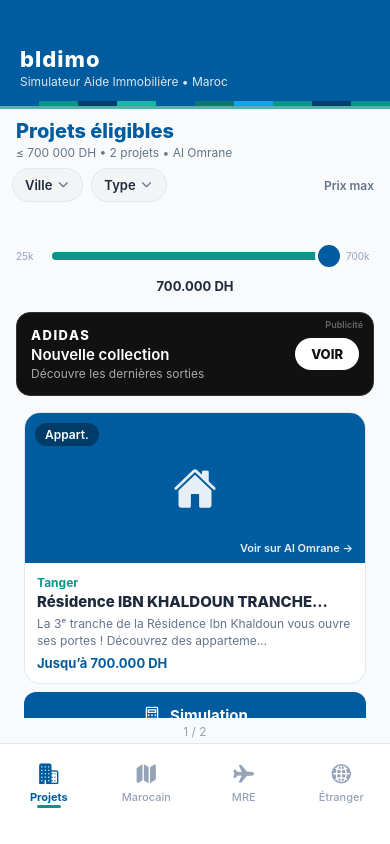
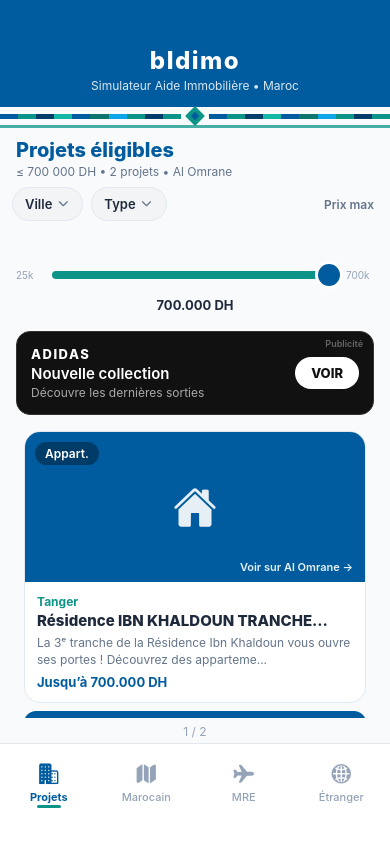
Before and after one commit to TAXI84/bldimo, a React Native app: screen / in a window 390 px wide. Built offline with nearby package versions, Linux system fonts and the light colour scheme.

Commit message:
ui: center bldimo header + zellige motif

```diff
--- a/App.tsx
+++ b/App.tsx
@@ -35,7 +35,20 @@
         <Text style={styles.headerSubtitle}>Simulateur Aide Immobilière • Maroc</Text>
       </View>
 
-      <ZelligeAccent />
+      {/* Ligne zellige centrée avec motif au milieu */}
+      <View style={styles.zelligeWrap}>
+        <View style={styles.zelligeSide}>
+          <ZelligeAccent />
+        </View>
+        <View style={styles.zelligeCenter}>
+          <View style={styles.diamondOuter}>
+            <View style={styles.diamondInner} />
+          </View>
+        </View>
+        <View style={styles.zelligeSide}>
+          <ZelligeAccent />
+        </View>
+      </View>
       <View style={styles.zelligeLine2} />
 
       <View style={styles.content}>{renderScreen()}</View>
@@ -95,25 +108,56 @@
   header: {
     backgroundColor: Colors.primary,
     paddingTop: Platform.OS === 'android' ? 36 : 46,
-    paddingBottom: 12,
+    paddingBottom: 14,
     paddingHorizontal: 20,
-    alignItems: 'flex-start',
+    alignItems: 'center',
   },
   headerTitle: {
     color: '#fff',
-    fontSize: 22,
+    fontSize: 24,
     fontWeight: '800',
-    letterSpacing: 1,
+    letterSpacing: 1.5,
+    textAlign: 'center',
   },
   headerSubtitle: {
     color: 'rgba(255,255,255,0.85)',
     fontSize: 12,
-    marginTop: 2,
+    marginTop: 3,
+    textAlign: 'center',
+  },
+  zelligeWrap: {
+    flexDirection: 'row',
+    alignItems: 'center',
+    backgroundColor: Colors.background,
+    height: 18,
+  },
+  zelligeSide: {
+    flex: 1,
+    height: 5,
+    overflow: 'hidden',
+  },
+  zelligeCenter: {
+    width: 28,
+    alignItems: 'center',
+    justifyContent: 'center',
+  },
+  diamondOuter: {
+    width: 14,
+    height: 14,
+    backgroundColor: Colors.secondary,
+    transform: [{ rotate: '45deg' }],
+    alignItems: 'center',
+    justifyContent: 'center',
+  },
+  diamondInner: {
+    width: 6,
+    height: 6,
+    backgroundColor: Colors.primary,
   },
   zelligeLine2: {
     height: 3,
     backgroundColor: Colors.secondary,
-    opacity: 0.7,
+    opacity: 0.75,
   },
   content: { flex: 1 },
   tabBar: {
```
